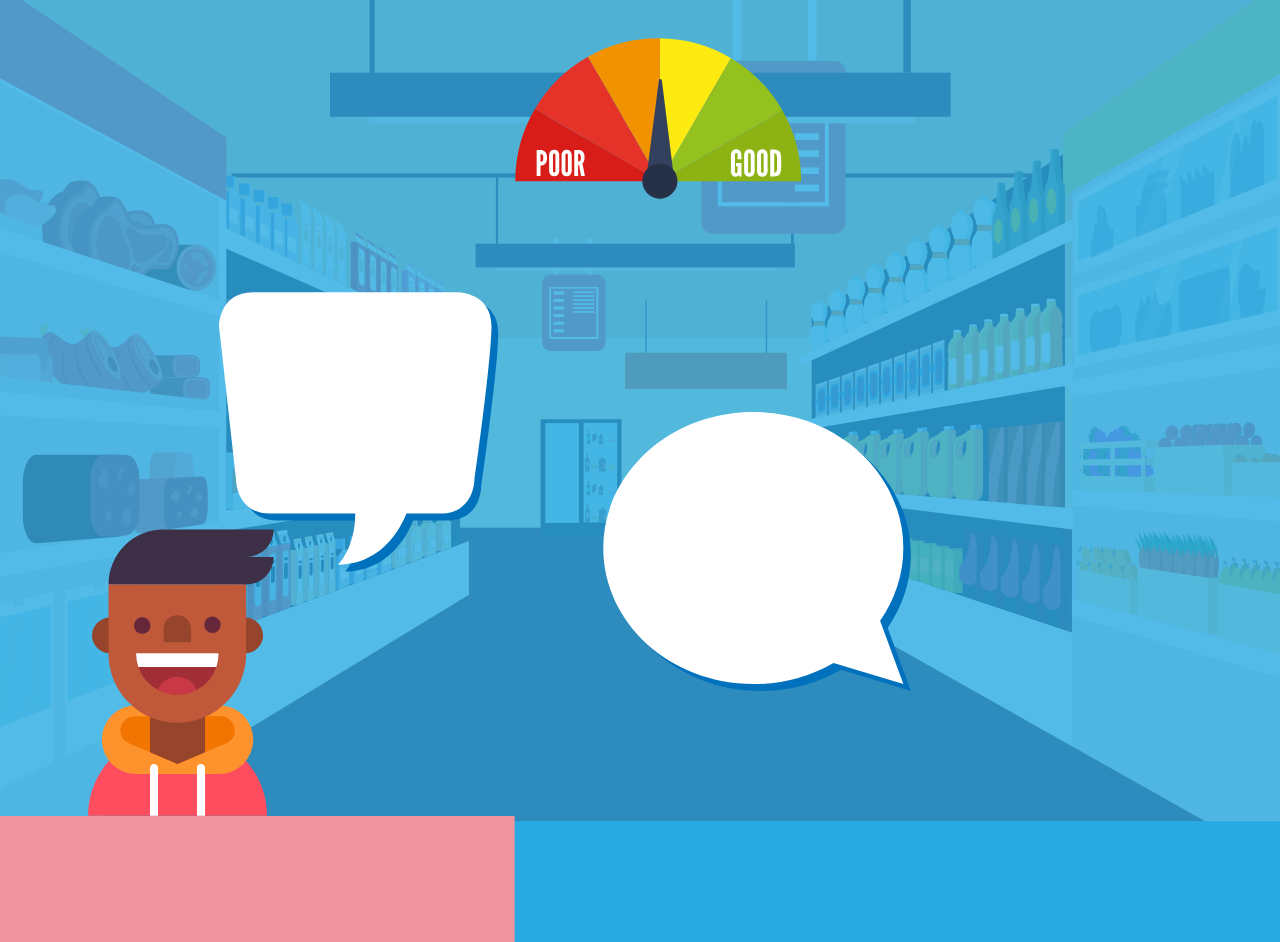
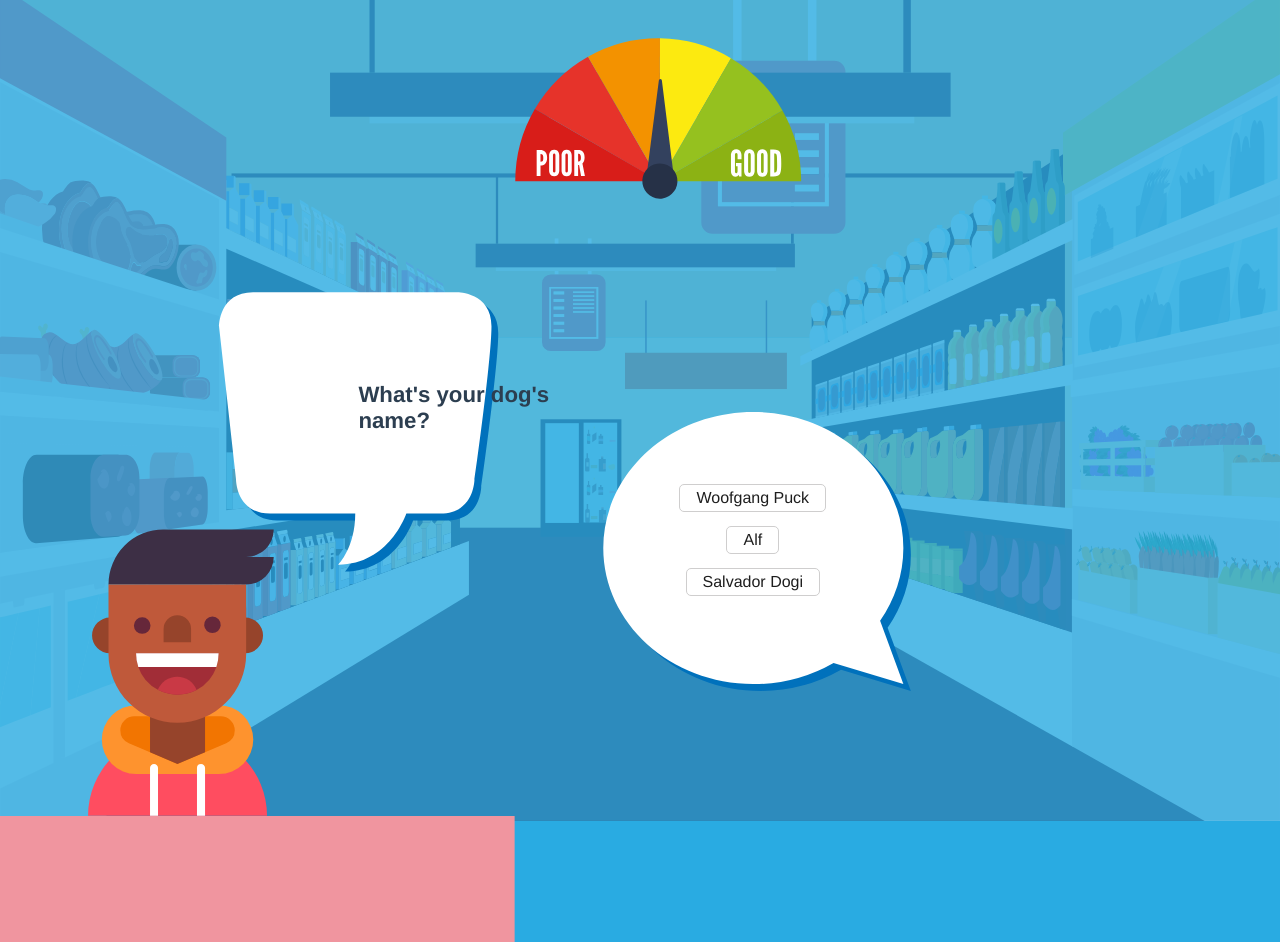
Before and after one commit to daviddarx/learn-vue-game, a Vue app in the folder aliengame/: page / in a window 1280 px wide. Both pictures are taken after a click on the button "Pick your character". Built offline with nearby package versions, Linux system fonts and the light colour scheme; a web font is replaced by a local one.

Commit message:
feat(App) implements questions and answer logic

```diff
--- a/aliengame/src/App.vue
+++ b/aliengame/src/App.vue
@@ -85,6 +85,17 @@
           />
         </g>
       </svg>
+
+      <div class="friendtalk">
+        <h3>{{ questions[questionIndex].question }}</h3>
+      </div>
+      <div class="zombietalk">
+        <p v-for="character in characterChoices" :key="character">
+          <button @click="answerQuestion(character)">
+            {{ questions[questionIndex][character] }}
+          </button>
+        </p>
+      </div>
     </section>
   </div>
 </template>
@@ -122,13 +133,18 @@ export default {
       "uiState",
       "questions",
       "characterChoices",
-      "character"
+      "character",
+      "questionIndex",
+      "score"
     ]) /* mapping: allow to use this.uiState instead of this.store.state.uiState */
   },
   methods: {
     pickCharacter() {
       this.$store.commit("pickCharacter", this.characterInput);
       this.$store.commit("updateUIState", "characterChosen");
+    },
+    answerQuestion(character) {
+      this.$store.commit("answerQuestion", character);
     }
   }
 };
@@ -193,8 +209,8 @@ svg.main,
 .friendtalk {
   position: absolute;
   z-index: 1000;
-  top: 300px;
-  left: 265px;
+  top: 360px;
+  left: 28%;
   width: 200px;
 }
 
@@ -222,8 +238,8 @@ text {
 .zombietalk {
   position: absolute;
   z-index: 1000;
-  top: 445px;
-  left: 665px;
+  top: 440px;
+  left: 51%;
   width: 200px;
   height: 200px;
   display: flex;
--- a/aliengame/src/store/index.js
+++ b/aliengame/src/store/index.js
@@ -6,8 +6,10 @@ Vue.use(Vuex);
 export default new Vuex.Store({
   state: {
     uiState: "start",
-    characterChoices: ["Baker", "Mechanic", "Artist"],
+    characterChoices: ["baker", "mechanic", "artist"],
     character: "",
+    questionIndex: 0,
+    score: 0,
     questions: [
       {
         question: `What's your dog's name?`,
@@ -54,6 +56,13 @@ export default new Vuex.Store({
     },
     updateUIState(state, uiState) {
       state.uiState = uiState;
+    },
+    answerQuestion(state, character) {
+      character === state.character ? (state.score += 10) : (state.score -= 10);
+
+      if (state.questionIndex < state.questions.length - 1) {
+        state.questionIndex++;
+      }
     }
   },
   actions: {},
```
